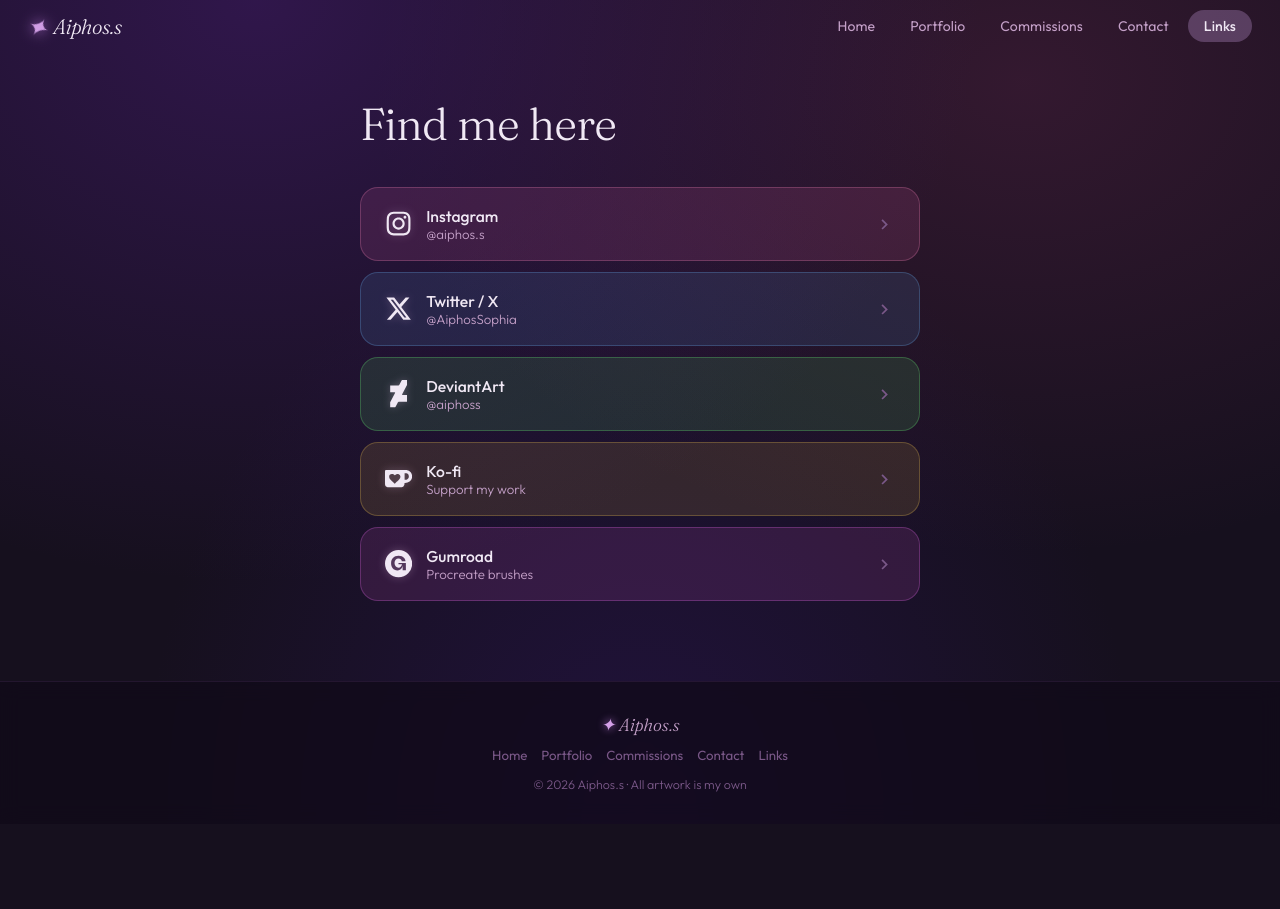
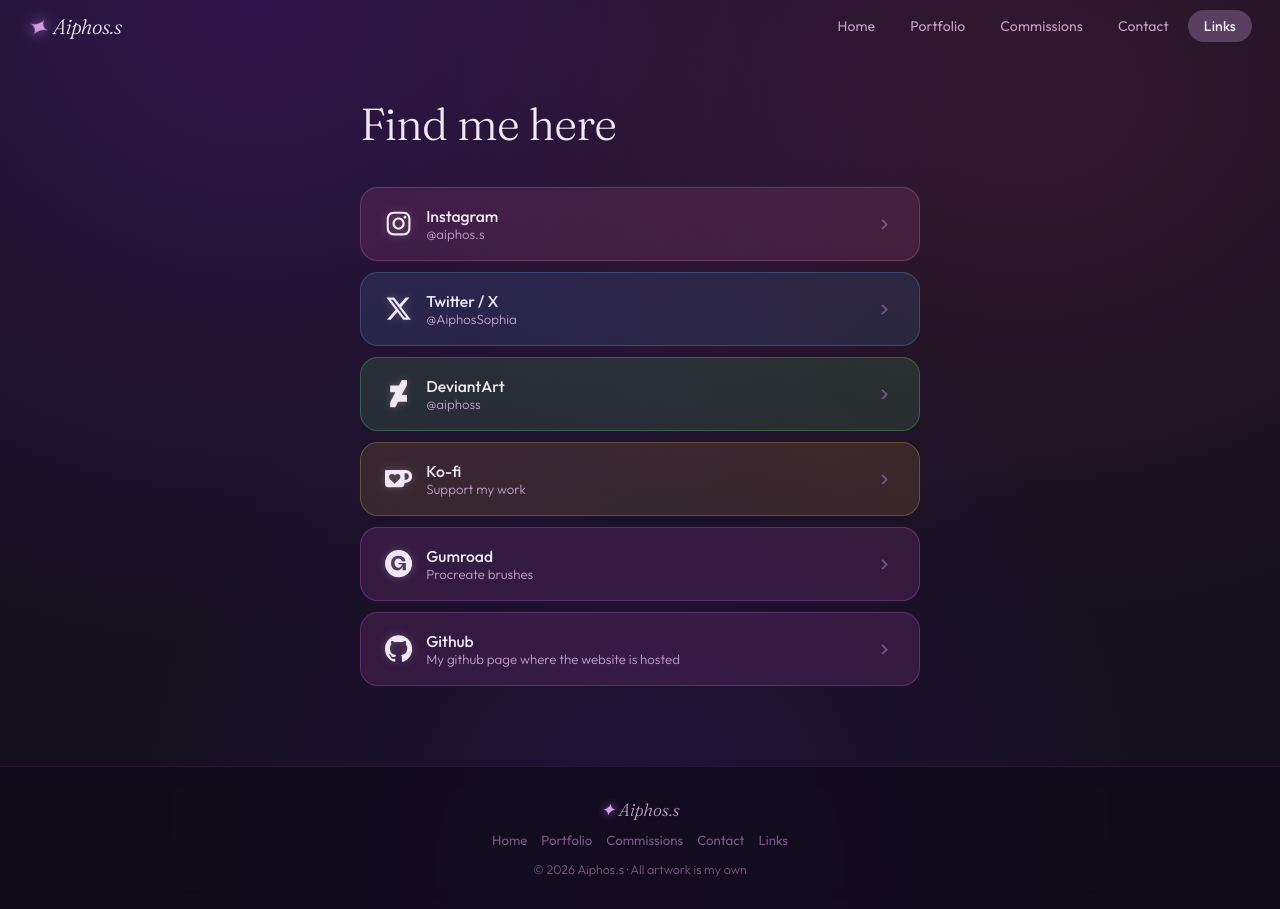
Before and after one commit to Sofilaxus/aiphos.art, a React (Vite) app in the folder aiphos.s/: page /links in a window 1280 px wide. Before the commit the page ends 824 px from the top, so only its background shows below. Built offline with nearby package versions, Linux system fonts and the light colour scheme.

Commit message:
added github link

```diff
--- a/aiphos.s/src/constants.js
+++ b/aiphos.s/src/constants.js
@@ -1,7 +1,7 @@
 // Imports
 import { FaInstagram } from "react-icons/fa";
 import { FaXTwitter } from "react-icons/fa6";
-import { SiKofi, SiGumroad, SiDeviantart } from "react-icons/si";
+import { SiKofi, SiGumroad, SiDeviantart, SiGithub } from "react-icons/si";
 
 // Colours
 export const C = {
@@ -256,4 +256,5 @@
     { label: "DeviantArt", handle: "@aiphoss", Icon: SiDeviantart, url: "https://www.deviantart.com/aiphoss", bg: "rgba(80,200,96,.15)", border: "rgba(100,230,115,.28)" },
     { label: "Ko-fi", handle: "Support my work", Icon: SiKofi, url: "https://ko-fi.com/aiphos", bg: "rgba(200,160,60,.15)", border: "rgba(230,190,80,.28)" },
     { label: "Gumroad", handle: "Procreate brushes", Icon: SiGumroad, url: "https://aiphos.gumroad.com", bg: "rgba(200,80,186,.15)", border: "rgba(221,100,230,.28)" },
+    { label: "Github", handle: "My github page where the website is hosted", Icon: SiGithub, url: "https://github.com/Sofilaxus", bg: "rgba(200,80,186,.15)", border: "rgba(221,100,230,.28)" },
 ];
```
